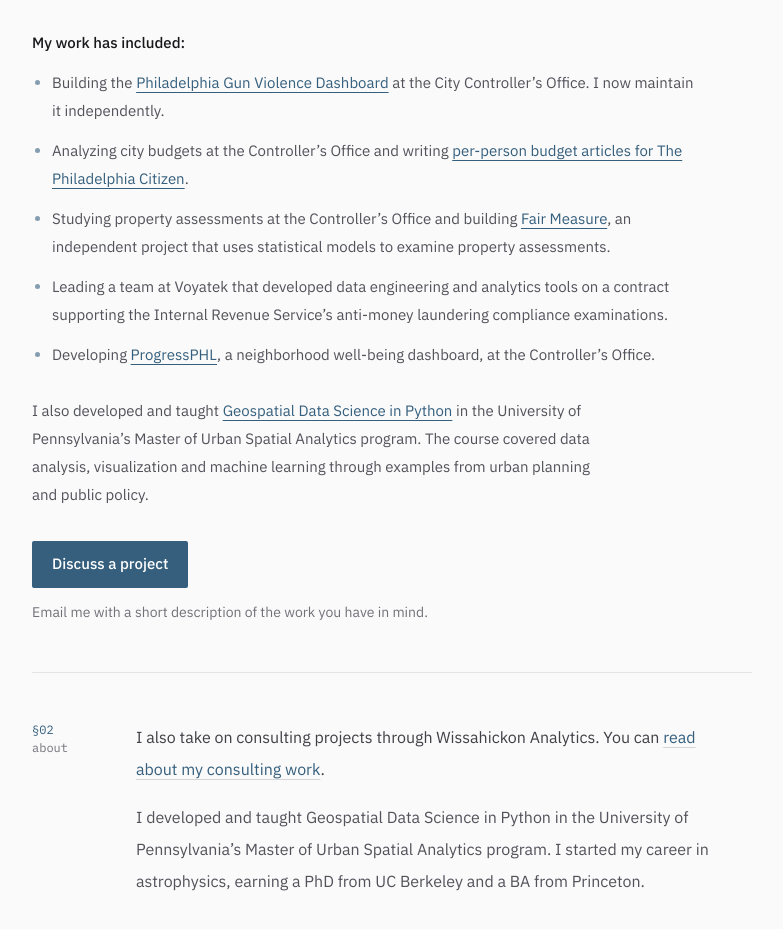
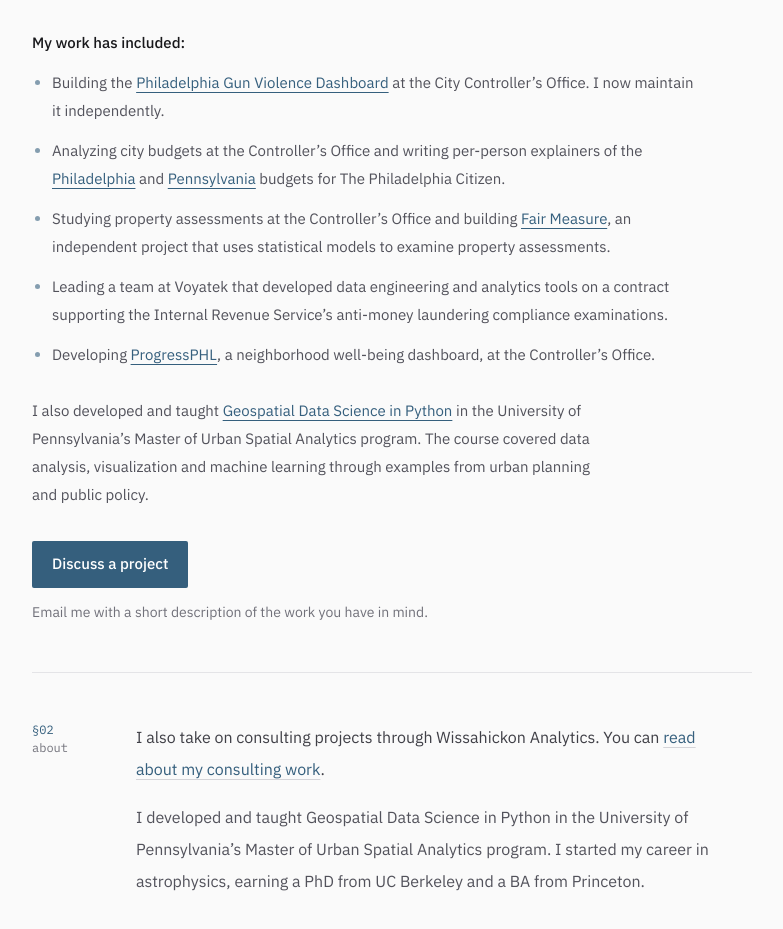
Before and after one commit to nickhand/nickhand.dev, a Vue app: page / in a window 1280 px wide. Shown: the part 1780-2709 px from the top of the page, without its empty margins (248-1031 px from the left). Built offline with nearby package versions, Linux system fonts and the light colour scheme; no server answers.

Commit message:
Clarify city and state budget articles

```diff
--- a/src/components/ConsultingSection.vue
+++ b/src/components/ConsultingSection.vue
@@ -14,7 +14,7 @@
       <p class="font-medium text-zinc-900">My work has included:</p>
       <ul class="mt-3 list-disc space-y-3 pl-5 marker:text-ink/60">
         <li>Building the <a class="text-ink underline underline-offset-4" href="/philly-gun-violence-map">Philadelphia Gun Violence Dashboard</a> at the City Controller’s Office. I now maintain it independently.</li>
-        <li>Analyzing city budgets at the Controller’s Office and writing <a class="text-ink underline underline-offset-4" href="https://thephiladelphiacitizen.org/mayor-parker-2026-budget/">per-person budget articles for The Philadelphia Citizen</a>.</li>
+        <li>Analyzing city budgets at the Controller’s Office and writing per-person explainers of the <a class="text-ink underline underline-offset-4" href="https://thephiladelphiacitizen.org/mayor-parker-2026-budget/">Philadelphia</a> and <a class="text-ink underline underline-offset-4" href="https://thephiladelphiacitizen.org/pa-budget-2026/">Pennsylvania</a> budgets for The Philadelphia Citizen.</li>
         <li>Studying property assessments at the Controller’s Office and building <a class="text-ink underline underline-offset-4" href="/fair-measure">Fair Measure</a>, an independent project that uses statistical models to examine property assessments.</li>
         <li>Leading a team at Voyatek that developed data engineering and analytics tools on a contract supporting the Internal Revenue Service’s anti-money laundering compliance examinations.</li>
         <li>Developing <a class="text-ink underline underline-offset-4" href="https://controller.phila.gov/philadelphia-audits/progressphl/">ProgressPHL</a>, a neighborhood well-being dashboard, at the Controller’s Office.</li>
```
